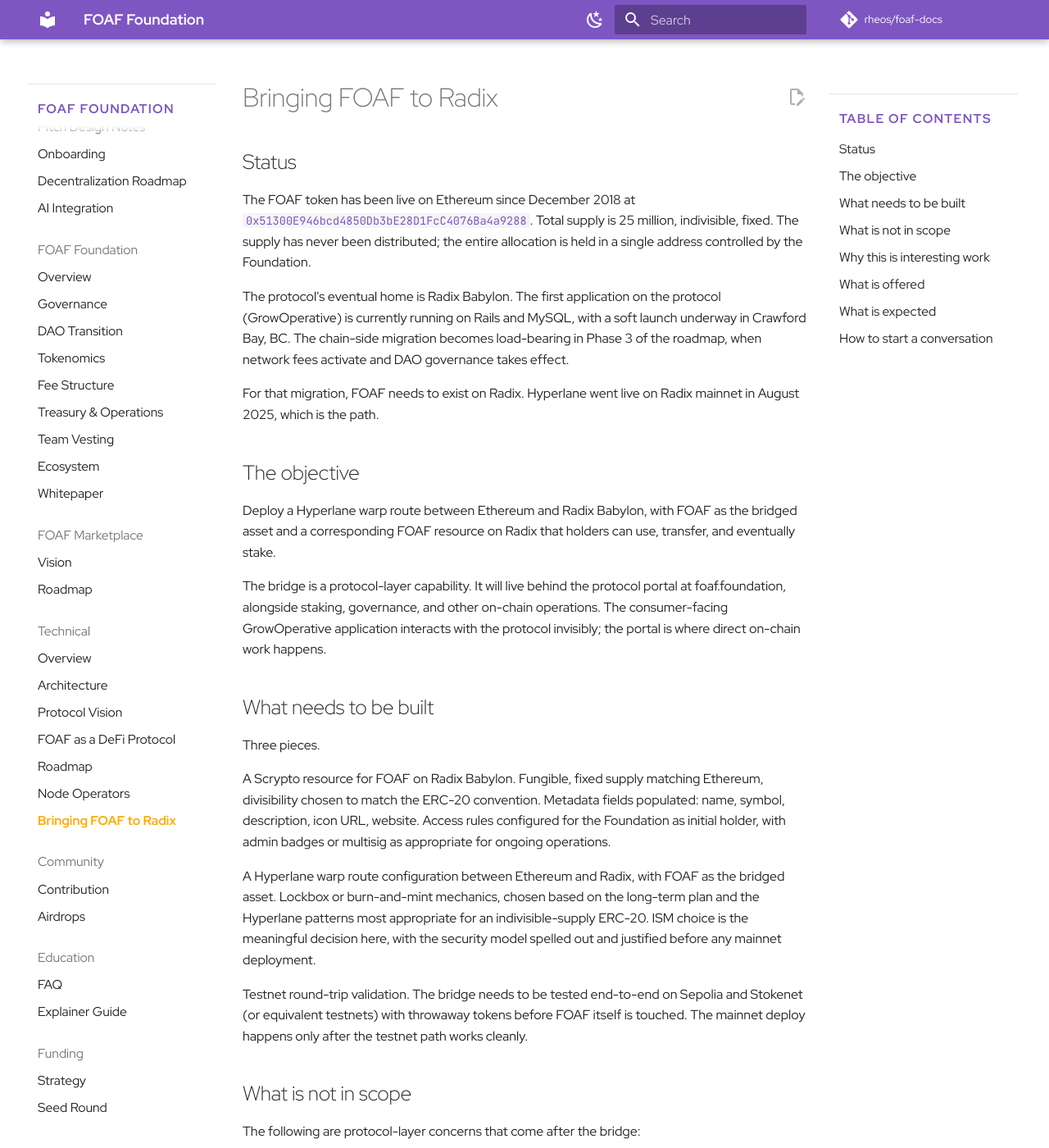
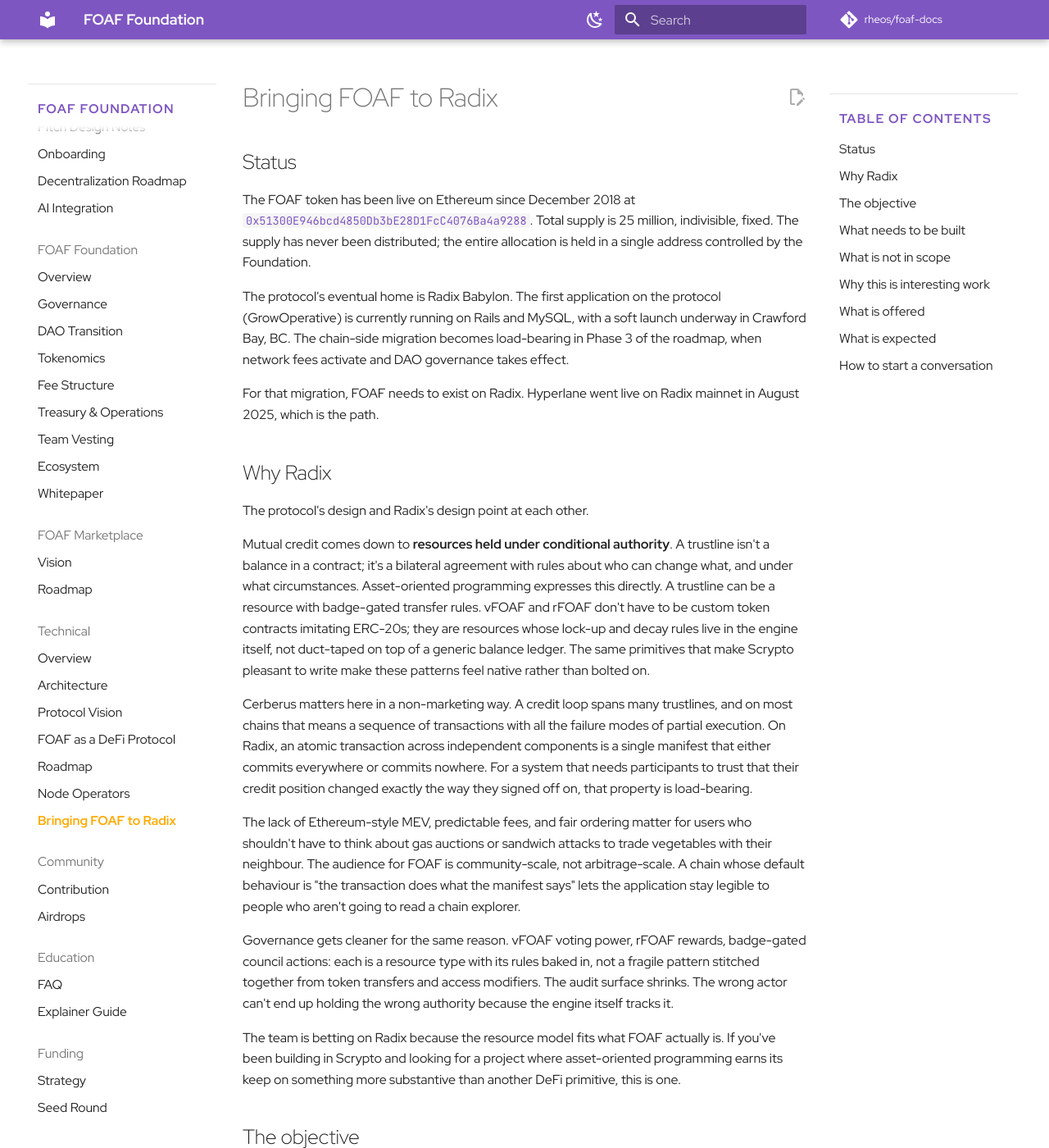
Before and after one commit to rheos/foaf-docs, an MkDocs documentation site: the page built from docs/technical/radix-bridge.md, in a window 1280 px wide and 1400 px high. Shown: the whole window at 82% size. Built offline with MkDocs 1.6.1 and Material for MkDocs 9.7.7, drawn with Linux system fonts in a browser that asks for light colours; comment, search, counter and statistics services are not loaded.

Commit message:
Add new section on "Why Radix" in radix-bridge.md to explain protocol alignment
- Introduced a detailed explanation of the rationale behind choosing Radix for the FOAF protocol, emphasizing the benefits of mutual credit, atomic transactions, and governance improvements.
- Highlighted the advantages of Radix's resource model and its suitability for community-scale applications.

This update aims to enhance the documentation's clarity and provide a deeper understanding of the protocol's integration with Radix.

```diff
--- a/docs/technical/radix-bridge.md
+++ b/docs/technical/radix-bridge.md
@@ -7,6 +7,20 @@ The FOAF token has been live on Ethereum since December 2018 at [`0x51300E946bcd
 The protocol's eventual home is Radix Babylon. The first application on the protocol (GrowOperative) is currently running on Rails and MySQL, with a soft launch underway in Crawford Bay, BC. The chain-side migration becomes load-bearing in Phase 3 of the roadmap, when network fees activate and DAO governance takes effect.
 
 For that migration, FOAF needs to exist on Radix. Hyperlane went live on Radix mainnet in August 2025, which is the path.
+
+## Why Radix
+
+The protocol's design and Radix's design point at each other.
+
+Mutual credit comes down to **resources held under conditional authority**. A trustline isn't a balance in a contract; it's a bilateral agreement with rules about who can change what, and under what circumstances. Asset-oriented programming expresses this directly. A trustline can be a resource with badge-gated transfer rules. vFOAF and rFOAF don't have to be custom token contracts imitating ERC-20s; they are resources whose lock-up and decay rules live in the engine itself, not duct-taped on top of a generic balance ledger. The same primitives that make Scrypto pleasant to write make these patterns feel native rather than bolted on.
+
+Cerberus matters here in a non-marketing way. A credit loop spans many trustlines, and on most chains that means a sequence of transactions with all the failure modes of partial execution. On Radix, an atomic transaction across independent components is a single manifest that either commits everywhere or commits nowhere. For a system that needs participants to trust that their credit position changed exactly the way they signed off on, that property is load-bearing.
+
+The lack of Ethereum-style MEV, predictable fees, and fair ordering matter for users who shouldn't have to think about gas auctions or sandwich attacks to trade vegetables with their neighbour. The audience for FOAF is community-scale, not arbitrage-scale. A chain whose default behaviour is "the transaction does what the manifest says" lets the application stay legible to people who aren't going to read a chain explorer.
+
+Governance gets cleaner for the same reason. vFOAF voting power, rFOAF rewards, badge-gated council actions: each is a resource type with its rules baked in, not a fragile pattern stitched together from token transfers and access modifiers. The audit surface shrinks. The wrong actor can't end up holding the wrong authority because the engine itself tracks it.
+
+The team is betting on Radix because the resource model fits what FOAF actually is. If you've been building in Scrypto and looking for a project where asset-oriented programming earns its keep on something more substantive than another DeFi primitive, this is one.
 
 ## The objective
 
```
